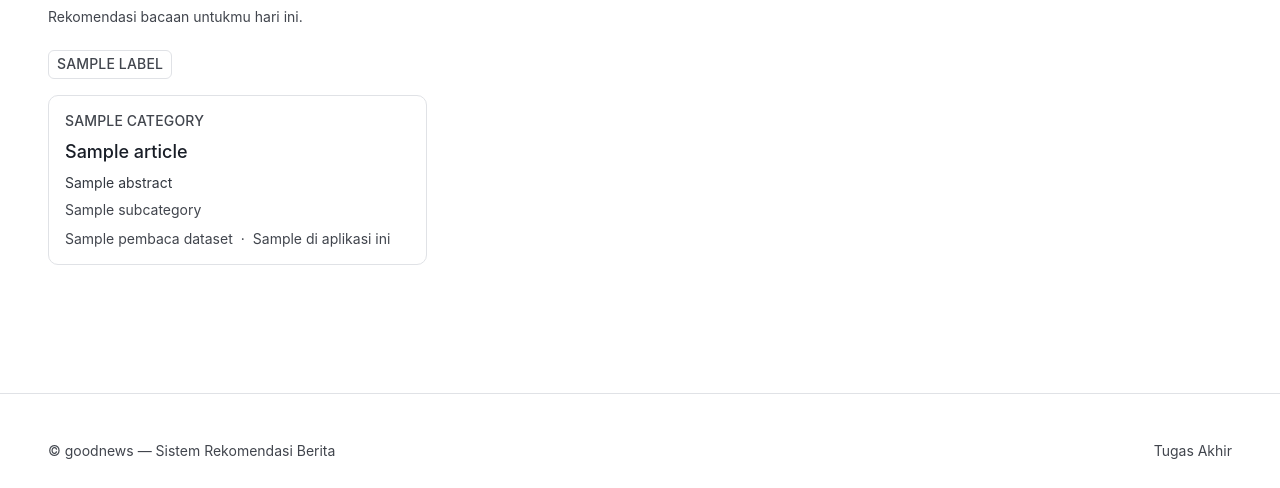
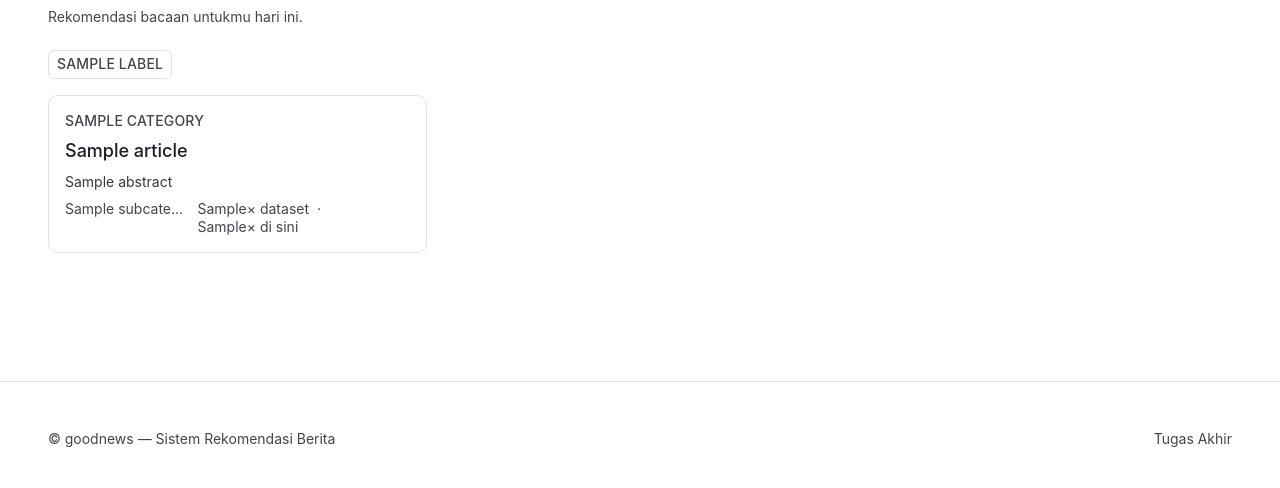
Before and after one commit to alsamidi/news-recommender-system, a FastAPI app: template src/web/templates/feed.html in a window 1280 px wide. Shown: the part 134-622 px from the top of the page. Run offline with FastAPI, Linux system fonts and the light colour scheme; the template is opened without the code that fills it: most values are stand-ins (such as "Sample title", 1, 10 or a date in 2020); parts of the project's set-up code (start-up, migrations or seed data) failed here and were passed over.

Commit message:
feat(web): reader counts on similar cards, and a tidier card
Similar cards on the article page now carry the same counts as the feed.
The route never called attach_reader_counts, so the markup was there but the
numbers were not.

Card layout, measured before changing anything (1440px, one card):
  category 14px muted | title 18px ink | abstract 14px | meta 14px muted
  | readers 14px muted
Four of the five text elements were 14px, and the card ended in three stacked
grey lines of equal weight. Changes:

- footer merged into one row: source, then counts, separated by a dot, so the
  card ends on a single baseline instead of three
- counts use "N× dataset · N× di sini" with the full wording kept in the
  title attribute; the longer label pushed the footer onto a second line,
  which changed card height inside a grid row
- subcategory truncates before the counts do
- the reader block moved into templates/_readers.html, included by feed and
  article, so the copy cannot drift between the two

Rejected, with reasons:
- clamping titles to 2 lines: it truncated 5 of 10 headlines mid-phrase, and
  a cut news headline is data loss
- shrinking the category to 13px: TEST-AC-214 pins it to the 14px caption
  token from DESIGN.md

Measured after: all ten footers 18px (one line), zero titles clipped, cards
differ by at most one headline line.

Tests: 191 passed. Two test regexes had to follow the new wording; the
product was correct in both cases.

```diff
--- a/src/web/static/app.css
+++ b/src/web/static/app.css
@@ -94,7 +94,16 @@ a:hover { color: var(--color-link-active); }
   text-transform: uppercase;
   color: var(--color-muted);
 }
-.card-title { font-size: 18px; font-weight: 500; line-height: 1.4; color: var(--color-ink); margin: 0; }
+.card-title {
+  font-size: 18px;
+  font-weight: 500;
+  line-height: 1.35;
+  color: var(--color-ink);
+  margin: 0;
+  /* No clamp: cutting a news headline mid-phrase is data loss, and half the
+     cards would be truncated at 2 lines. Cards in a row differ in height by
+     one line instead, which reads as normal rather than as a defect. */
+}
 .card-abstract {
   font-size: 14px;
   line-height: 1.5;
@@ -105,15 +114,30 @@ a:hover { color: var(--color-link-active); }
   overflow: hidden;
   margin: 0;
 }
-.card-meta { font-size: 14px; line-height: 1.25; color: var(--color-muted); margin-top: auto; }
+.card-meta {
+  font-size: 14px;
+  line-height: 1.3;
+  color: var(--color-muted);
+  margin-top: auto;
+  /* The footer is one baseline: source and counts sit in the same row so the
+     card does not end in three stacked grey lines of equal weight. nowrap
+     because a wrapped footer changes the card height inside a grid row. */
+  display: flex;
+  flex-wrap: nowrap;
+  align-items: baseline;
+  gap: 0 var(--space-xs);
+  overflow: hidden;
+}
+.card-meta > span { white-space: nowrap; }
+.card-meta > span:first-child { overflow: hidden; text-overflow: ellipsis; min-width: 0; }
 .card-readers {
   display: flex;
   flex-wrap: wrap;
-  gap: var(--space-xxs) var(--space-xs);
+  align-items: baseline;
+  gap: 0 var(--space-xs);
   font-size: 14px;
-  line-height: 1.25;
+  line-height: 1.3;
   color: var(--color-muted);
-  margin-top: var(--space-xxs);
 }
 .card-readers > span { white-space: nowrap; }
 
--- /dev/null
+++ b/src/web/templates/_readers.html
@@ -0,0 +1,14 @@
+{# Reader counts for one card. Included by feed.html, article.html (related
+   cards) and history.html so the copy and the labels cannot drift apart.
+
+   Zero is never printed: only 13.9% of catalogue nids appear in the
+   interactions at all, so "0 pembaca" would assert something the data cannot
+   support (TEST-AC-255). The two sources are labelled separately so a dataset
+   sample is not mistaken for total readership (TEST-AC-256). #}
+{% if a.dataset_readers or a.app_readers %}
+<span class="card-readers" aria-label="Jumlah pembaca">
+  {% if a.dataset_readers %}<span title="Pembaca unik di sampel dataset MIND (train+dev)">{{ a.dataset_readers }}× dataset</span>{% endif %}
+  {% if a.dataset_readers and a.app_readers %}<span aria-hidden="true">·</span>{% endif %}
+  {% if a.app_readers %}<span title="Akun unik yang membuka berita ini di aplikasi ini">{{ a.app_readers }}× di sini</span>{% endif %}
+</span>
+{% endif %}
--- a/src/web/templates/article.html
+++ b/src/web/templates/article.html
@@ -31,7 +31,10 @@
     <span class="card-category">{{ r.category or 'umum' }}</span>
     <h2 class="card-title">{{ r.title or r.nid }}</h2>
     {% if r.abstract %}<p class="card-abstract">{{ r.abstract }}</p>{% endif %}
-    {% if r.subcategory %}<span class="card-meta">{{ r.subcategory }}</span>{% endif %}
+    <span class="card-meta">
+      {% if r.subcategory %}<span>{{ r.subcategory }}</span>{% endif %}
+      {% with a = r %}{% include "_readers.html" %}{% endwith %}
+    </span>
   </a>
   {% endfor %}
 </div>
--- a/src/web/templates/feed.html
+++ b/src/web/templates/feed.html
@@ -15,14 +15,10 @@
       <span class="card-category">{{ a.category or 'umum' }}</span>
       <h2 class="card-title">{{ a.title or a.nid }}</h2>
       {% if a.abstract %}<p class="card-abstract">{{ a.abstract }}</p>{% endif %}
-      {% if a.subcategory %}<span class="card-meta">{{ a.subcategory }}</span>{% endif %}
-      {% if a.dataset_readers or a.app_readers %}
-      <span class="card-readers">
-        {% if a.dataset_readers %}<span title="Pembaca unik di sampel dataset MIND (train+dev)">{{ a.dataset_readers }} pembaca dataset</span>{% endif %}
-        {% if a.dataset_readers and a.app_readers %}<span aria-hidden="true">·</span>{% endif %}
-        {% if a.app_readers %}<span title="Akun unik yang membuka berita ini di aplikasi ini">{{ a.app_readers }} di aplikasi ini</span>{% endif %}
+      <span class="card-meta">
+        {% if a.subcategory %}<span>{{ a.subcategory }}</span>{% endif %}
+        {% include "_readers.html" %}
       </span>
-      {% endif %}
     </a>
   {% endfor %}
   </div>
```
Also changed, not shown: src/web/routes/article.py (+7 -1 lines), tests/web/test_traceability.py (+4 -4 lines).
